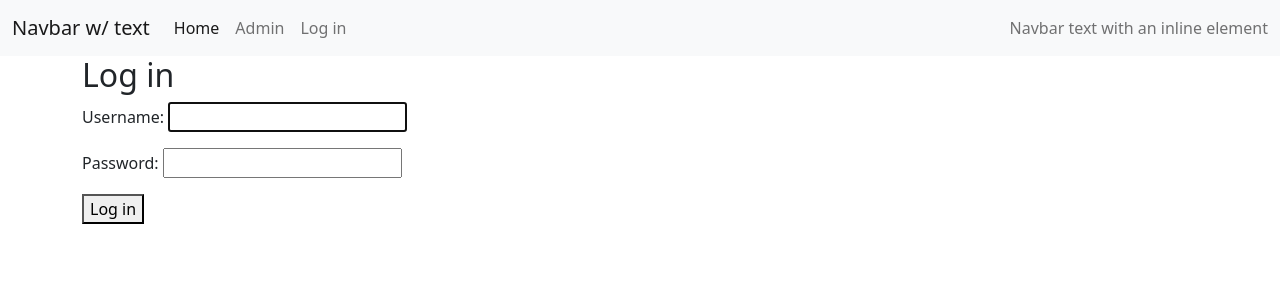
After one commit to ToJestKrzysio/bookstore, a Django app: page /accounts/login/ in a window 1280 px wide. The commit adds this page. Shown: the top 300 px of the page. Run offline with Django 3.2, Linux system fonts and the light colour scheme; some libraries are stand-ins or nearby versions.

Commit message:
login and logout

```diff
--- a/accounts/models.py
+++ b/accounts/models.py
@@ -1,5 +1,4 @@
 from django.contrib.auth.models import AbstractUser
-from django.db import models
 
 
 class CustomUser(AbstractUser):
--- /dev/null
+++ b/accounts/templates/registration/login.html
@@ -0,0 +1,10 @@
+{%  extends "base.html" %}
+{% block title %}LOG IN{% endblock title %}
+{% block content %}
+    <h2>Log in</h2>
+    <form method="POST">
+        {% csrf_token %}
+        {{ form.as_p }}
+        <button type="submit">Log in</button>
+    </form>
+{% endblock content %}
--- a/config/settings.py
+++ b/config/settings.py
@@ -32,6 +32,7 @@ ALLOWED_HOSTS = [
 
 # Application definition
 
+
 INSTALLED_APPS = [
     'django.contrib.admin',
     'django.contrib.auth',
@@ -46,7 +47,6 @@ INSTALLED_APPS = [
     'home.apps.HomeConfig',
     'accounts.apps.AccountsConfig',
 ]
-
 MIDDLEWARE = [
     'django.middleware.security.SecurityMiddleware',
     'django.contrib.sessions.middleware.SessionMiddleware',
@@ -142,3 +142,5 @@ STATICFILES_FINDERS = [
 DEFAULT_AUTO_FIELD = 'django.db.models.BigAutoField'
 
 AUTH_USER_MODEL = 'accounts.CustomUser'
+LOGIN_REDIRECT_URL = "home:home"
+LOGOUT_REDIRECT_URL = "home:home"
--- a/config/urls.py
+++ b/config/urls.py
@@ -19,4 +19,5 @@ from django.urls import path, include
 urlpatterns = [
     path('admin/', admin.site.urls),
     path('', include("home.urls")),
+    path('accounts/', include("django.contrib.auth.urls")),
 ]
--- a/templates/base.html
+++ b/templates/base.html
@@ -6,7 +6,7 @@
     <meta name="viewport"
           content="width=device-width, user-scalable=no, initial-scale=1.0, maximum-scale=1.0, minimum-scale=1.0">
     <meta http-equiv="X-UA-Compatible" content="ie=edge">
-    <title>Document</title>
+    <title>{% block title %}{% endblock title %}</title>
     <link rel="stylesheet" href="{% static 'css/bootstrap.min.css' %}">
     <script src="{% static 'scripts/bootstrap.min.js' %}"></script>
 </head>
@@ -19,15 +19,24 @@
         </button>
         <div class="collapse navbar-collapse" id="navbarText">
           <ul class="navbar-nav me-auto mb-2 mb-lg-0">
+
             <li class="nav-item">
-              <a class="nav-link active" aria-current="page" href="#">Home</a>
+              <a class="nav-link active" aria-current="page" href="{% url 'home:home' %}">Home</a>
             </li>
-            <li class="nav-item">
-              <a class="nav-link" href="#">Features</a>
-            </li>
+
             <li class="nav-item">
               <a class="nav-link" href="{% url 'admin:index' %}">Admin</a>
             </li>
+
+
+            <li class="nav-item">
+            {% if user.is_authenticated %}
+              <a class="nav-link" href="{% url 'logout' %}">Log out</a>
+            {% else %}
+              <a class="nav-link" href="{% url 'login' %}">Log in</a>
+            {% endif %}
+            </li>
+
           </ul>
           <span class="navbar-text">
             Navbar text with an inline element
@@ -45,9 +54,5 @@
         </div>
     </div>
 
-
-
-
-
 </body>
 </html>
```
Also changed, not shown: home/templates/home/home.html (+8 -1 lines).
